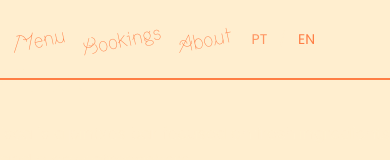
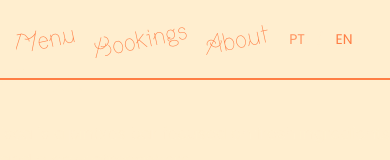
Before and after one commit to guerrinharj/isca, a Next.js app: page /en/sobre in a window 390 px wide. Shown: the top 160 px of the page. Built offline with nearby package versions, Linux system fonts and the light colour scheme.

Commit message:
centralize navbar

```diff
--- a/components/NavBar.tsx
+++ b/components/NavBar.tsx
@@ -18,9 +18,7 @@ export default function NavBar({ t, locale }: NavBarProps) {
     const [scrolled, setScrolled] = useState(false)
 
     useEffect(() => {
-        const onScroll = () => {
-            setScrolled(window.scrollY > 10)
-        }
+        const onScroll = () => setScrolled(window.scrollY > 10)
         window.addEventListener('scroll', onScroll)
         return () => window.removeEventListener('scroll', onScroll)
     }, [])
@@ -38,50 +36,37 @@ export default function NavBar({ t, locale }: NavBarProps) {
             `}
             aria-label="Site navigation"
         >
-            {/* MOBILE: diagonal horizontal bar */}
-            <div className="block md:hidden relative h-full">
+            {/* 🟢 Container centers everything */}
+            <div className="container mx-auto px-4 h-full flex items-center justify-between">
+                {/* MOBILE BAR */}
+                <div className="block md:hidden relative h-full w-full">
                     <div className="absolute inset-0 rotate-3 origin-top-left overflow-visible transform-gpu">
                         <div
                             className="
                                 -rotate-3 origin-top-left h-full
-                            px-4 flex items-center gap-4
+                                flex items-center gap-4
                                 overflow-x-auto no-scrollbar
                                 pointer-events-auto will-change-transform
                             "
                         >
                             <Link
                                 href={`/${locale}/cardapio`}
-                            className="
-                                shrink-0 hover:text-isca-laranja transition-colors
-                                text-xl
-                                -rotate-12 origin-bottom py-1
-                            "
+                                className="shrink-0 hover:text-isca-laranja text-2xl -rotate-12 origin-bottom py-1"
                             >
                                 {t.nav.menu}
                             </Link>
-
                             <Link
                                 href={`/${locale}/reservas`}
-                            className="
-                                shrink-0 hover:text-isca-laranja transition-colors
-                                text-xl
-                                -rotate-12 origin-bottom py-1
-                            "
+                                className="shrink-0 hover:text-isca-laranja text-2xl -rotate-12 origin-bottom py-1"
                             >
                                 {t.nav.reservas}
                             </Link>
-
                             <Link
                                 href={`/${locale}/sobre`}
-                            className="
-                                shrink-0 hover:text-isca-laranja transition-colors
-                                text-xl
-                                -rotate-12 origin-bottom py-1
-                            "
+                                className="shrink-0 hover:text-isca-laranja text-2xl -rotate-12 origin-bottom py-1"
                             >
                                 {t.nav.sobre}
                             </Link>
-
                             <div className="shrink-0 poppins-regular text-base">
                                 <LocaleSwitcher current={locale} />
                             </div>
@@ -89,7 +74,7 @@ export default function NavBar({ t, locale }: NavBarProps) {
                     </div>
                 </div>
 
-            {/* DESKTOP: funky vertical menu */}
+                {/* DESKTOP MENU */}
                 <div
                     className="
                         hidden md:flex md:flex-col md:items-end md:justify-center md:gap-6
@@ -100,31 +85,19 @@ export default function NavBar({ t, locale }: NavBarProps) {
                 >
                     <Link
                         href={`/${locale}/cardapio`}
-                    className="
-                        hover:text-isca-laranja transition-colors block
-                        text-4xl lg:text-5xl
-                        -rotate-12 origin-right
-                    "
+                        className="hover:text-isca-laranja block text-4xl lg:text-5xl -rotate-12 origin-right"
                     >
                         {t.nav.menu}
                     </Link>
                     <Link
                         href={`/${locale}/reservas`}
-                    className="
-                        hover:text-isca-laranja transition-colors block
-                        text-4xl lg:text-5xl
-                        -rotate-12 origin-right
-                    "
+                        className="hover:text-isca-laranja block text-4xl lg:text-5xl -rotate-12 origin-right"
                     >
                         {t.nav.reservas}
                     </Link>
                     <Link
                         href={`/${locale}/sobre`}
-                    className="
-                        hover:text-isca-laranja transition-colors block
-                        text-4xl lg:text-5xl
-                        -rotate-12 origin-right
-                    "
+                        className="hover:text-isca-laranja block text-4xl lg:text-5xl -rotate-12 origin-right"
                     >
                         {t.nav.sobre}
                     </Link>
@@ -132,6 +105,7 @@ export default function NavBar({ t, locale }: NavBarProps) {
                         <LocaleSwitcher current={locale} />
                     </div>
                 </div>
+            </div>
         </nav>
     )
 }
```
Lines whose indentation alone changed are shown as unchanged.
